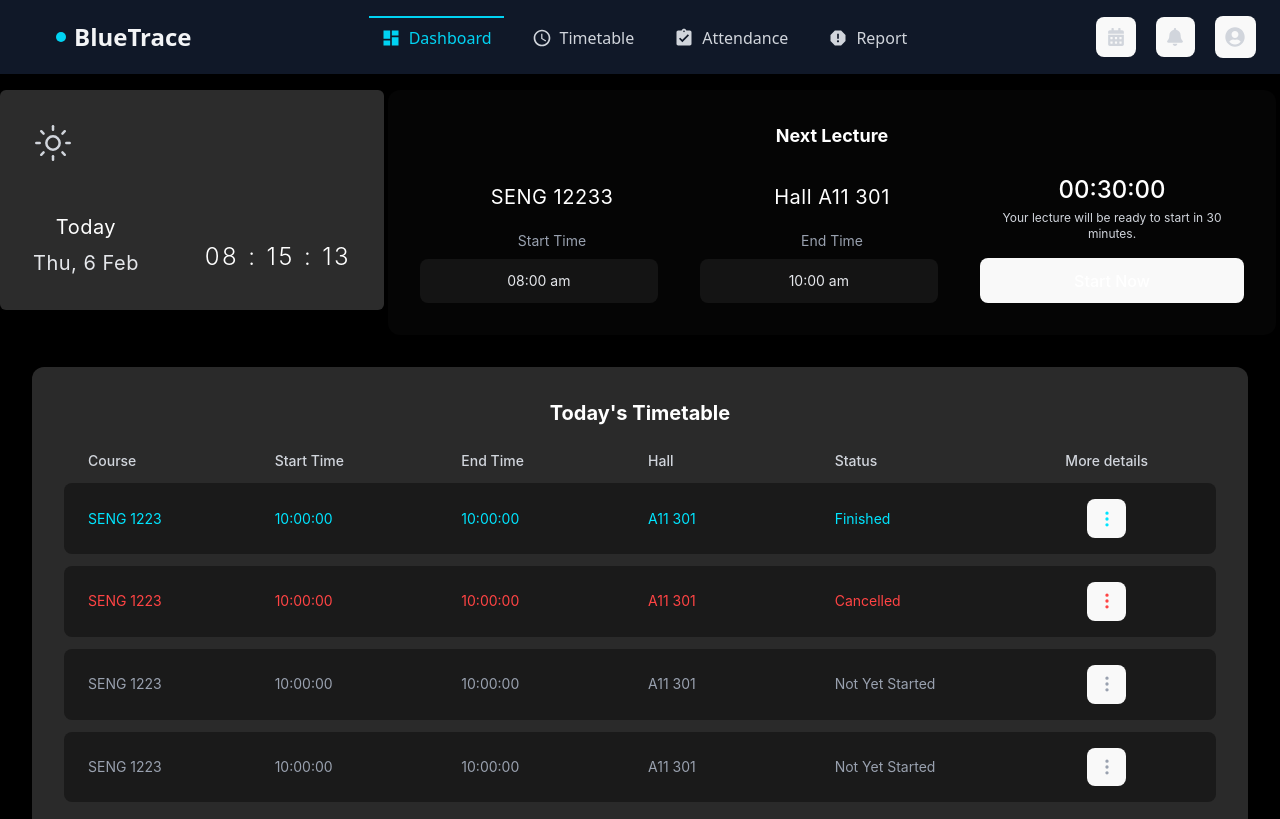
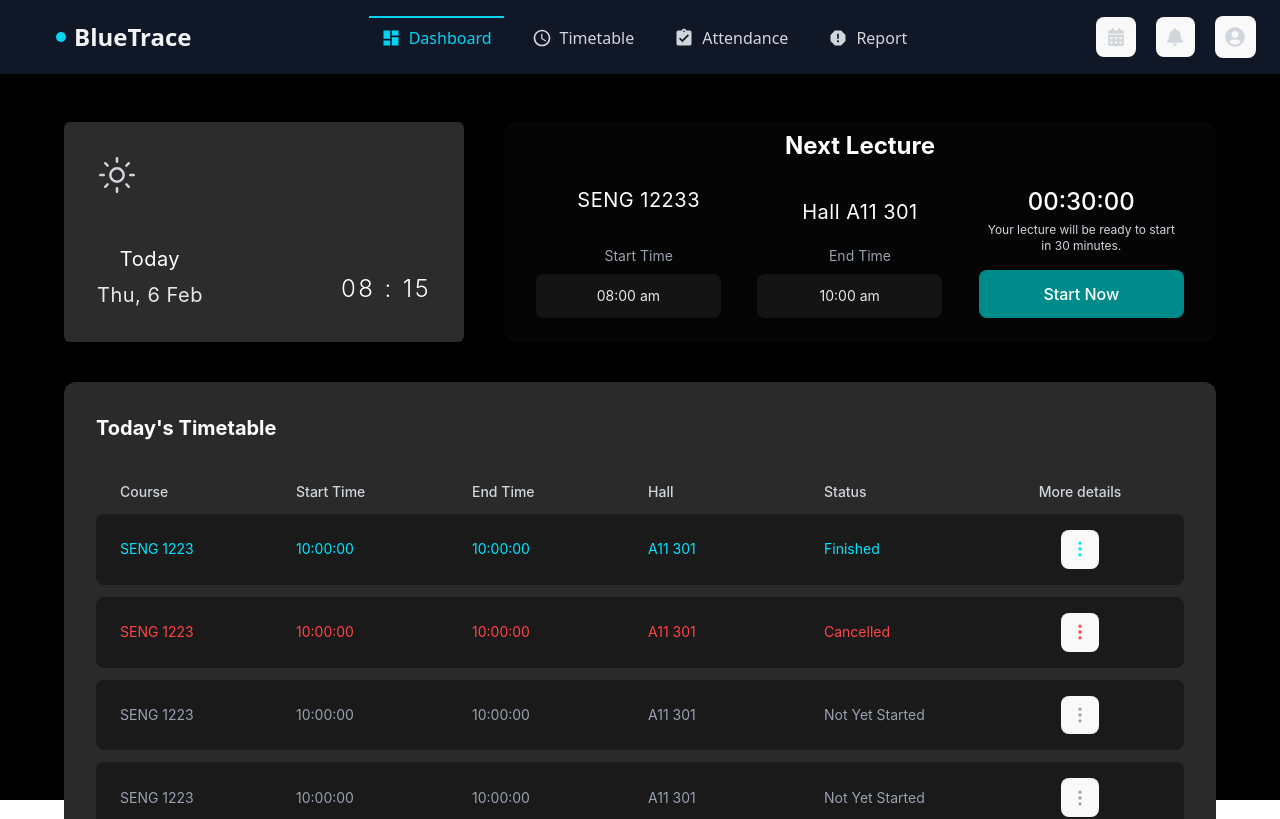
Before and after one commit to BLUE-TRACE/blue-trace-web, a React (Vite) app: page / in a window 1280 px wide. Shown: the top 819 px of the page. Built offline with nearby package versions, Linux system fonts and the light colour scheme.

Commit message:
Responsiveness and created Lecturer Dashboard page

```diff
--- a/src/Layout/Root.jsx
+++ b/src/Layout/Root.jsx
@@ -5,7 +5,7 @@ const Root = () => {
     return (
         <div>
             <Navbar />
-            <div className="container mx-auto mt-4">
+            <div className="container mx-auto my-12 max-w-400">
                 <Outlet />
             </div>
         </div>
--- a/src/components/DateTimeWidget.jsx
+++ b/src/components/DateTimeWidget.jsx
@@ -2,12 +2,12 @@ import React from 'react';
 import { Sun } from 'lucide-react';
 
 const DateTimeWidget = ({
-  time = "08 : 15 : 13",
+  time = "08 : 15",
   day = "Today",
   date = "Thu, 6 Feb"
 }) => {
   return (
-    <div className="flex flex-col justify-between p-8 bg-[#2C2C2C] text-white w-96 h-55 rounded-md shadow-md font-sans border border-transparent">
+    <div className="flex flex-col justify-between p-8 bg-[#2C2C2C] text-white w-full md:min-w-100 lg:w-100 h-55 rounded-md shadow-md font-sans border border-transparent">
 
       {/* Top Section: Icon */}
       <div>
@@ -15,7 +15,7 @@ const DateTimeWidget = ({
       </div>
 
       {/* Bottom Section: Date & Time */}
-      <div className="flex justify-between items-end">
+      <div className="flex items-end justify-between">
 
         {/* Left Side: Day & Date */}
         <div className="flex flex-col gap-2">
@@ -24,7 +24,7 @@ const DateTimeWidget = ({
         </div>
 
         {/* Right Side: Time */}
-        <div className="text-2xl tracking-widest font-light pb-1">
+        <div className="pb-1 text-2xl font-light tracking-widest">
           {time}
         </div>
 
--- a/src/components/LectureDetailCard.jsx
+++ b/src/components/LectureDetailCard.jsx
@@ -9,15 +9,15 @@ const LectureDetailCard = ({
   minutesLeft = 30
 }) => {
   return (
-    <div className="w-full max-w-222 mx-auto bg-[#050505] p-6 sm:p-8 rounded-xl font-sans">
+    <div className="w-full mx-auto bg-[#050505] px-6 sm:px-8 rounded-xl font-sans py-0">
       {/* Header */}
-      <h2 className="mb-6 text-lg font-bold text-white">Next Lecture</h2>
+      <h2 className="mt-2 mb-6 text-2xl font-bold text-white">Next Lecture</h2>
 
       {/* Main Content Layout */}
       <div className="grid items-end grid-cols-1 gap-6 md:grid-cols-12 md:gap-4">
 
         {/* Column 1: Course Code & Start Time */}
-        <div className="flex flex-col gap-5 md:col-span-4">
+        <div className="flex flex-col gap-8 md:col-span-4">
           <h3 className="text-xl tracking-wide text-white">{courseCode}</h3>
           <div>
             <p className="mb-2 text-sm text-gray-400">Start Time</p>
@@ -46,9 +46,9 @@ const LectureDetailCard = ({
           <p className="px-2 mb-4 text-xs text-center text-gray-300">
             Your lecture will be ready to start in {minutesLeft} minutes.
           </p>
-          <button className="w-full bg-[#008B8B] hover:bg-[#007777] transition-colors text-white font-medium py-3 px-4 rounded-lg">
+          <div className="w-full cursor-pointer bg-[#008B8B] hover:bg-[#007777] transition-colors text-white font-medium py-3 px-4 rounded-lg">
             Start Now
-          </button>
+          </div>
         </div>
 
       </div>
--- a/src/components/Table.jsx
+++ b/src/components/Table.jsx
@@ -6,7 +6,7 @@ const Table = ({ title, columns, data }) => {
 
       {/* Table Title */}
       {title && (
-        <h2 className="mb-6 text-xl font-bold text-white">{title}</h2>
+        <h2 className="mb-10 text-xl font-bold text-white text-start">{title}</h2>
       )}
 
       {/* Responsive Wrapper */}
--- a/src/index.css
+++ b/src/index.css
@@ -12,7 +12,7 @@ body {
 
   color-scheme: light dark;
   color: rgba(255, 255, 255, 0.87);
-  background-color: #242424;
+  background-color: #000000;
 
   font-synthesis: none;
   text-rendering: optimizeLegibility;
--- a/src/pages/Dashboard.jsx
+++ b/src/pages/Dashboard.jsx
@@ -103,13 +103,14 @@ const Dashboard = () => {
 
   return (
     <>
-      <div>
-        <div className="flex flex-row justify-between">
+      <div className="mx-16">
+
+        <div className="flex flex-col justify-between gap-10 lg:flex-row">
           <DateTimeWidget />
           <LectureDetailCard />
         </div>
 
-        <div className="min-h-screen p-8 bg-black">
+        <div className="min-h-screen mt-10">
           <Table
             title="Today's Timetable"
             columns={tableColumns}
```
